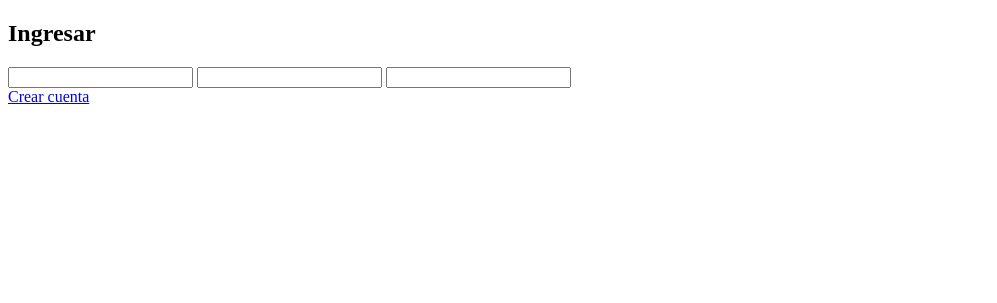
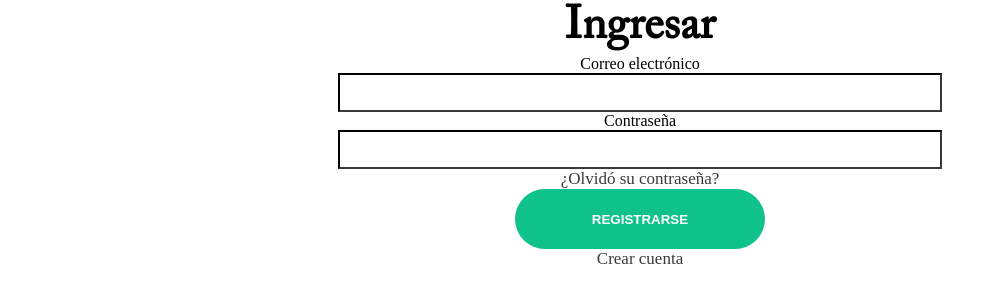
Before and after one commit to YerayIBF/DAW2Proyecto1, a PHP site: page /DAW2Proyecto1/view/login.php in a window 1280 px wide. Shown: the top 303 px of the page, without its empty margins (0-997 px from the left). Run offline with PHP 8.4, Linux system fonts and the light colour scheme; some web fonts are replaced.

Commit message:
Correcion  de errores + casi acabado la pagina login.php, creacion de los modelos usuario.php y usuarioDAO.php

```diff
--- a/css/home.css
+++ b/css/home.css
@@ -217,9 +217,7 @@ Seccion3 menu-descuento
 
 
 
-.menu-seccion{
 
-}
 
 
 .menu-seccion-titulo{
--- /dev/null
+++ b/css/login.css
@@ -0,0 +1,69 @@
+@font-face {
+    font-family: 'futura';
+    src:url(../fuentes/Futura/Book.ttf);
+    font-weight: 400;
+    font-style: light;
+}
+
+@font-face {
+    font-family: 'AdobeCaslonPro';
+    src: url(../fuentes/acaslonpro-regular.otf);
+    font-style: normal;
+    font-weight: 400;
+}
+
+*{
+margin: 0;
+padding: 0;
+
+}
+
+.contenedor {
+    display:flex;
+
+    justify-content: center;
+}
+
+.contenedor form  {
+    text-align: center;
+
+}
+
+.a-login{
+    text-decoration: none;
+    color: #3a3a3a;
+    font-size: 17px;
+    font-family: 'futura';
+    text-align: center;
+}
+
+.login-titulo{
+font-family: 'AdobeCaslonPro';
+text-align: center;
+font-size: 46px;
+font-weight: 700
+}
+
+.label-login{
+    margin-bottom: 5px;
+}
+
+.inputs-login{
+width: 600px;
+height: 35px;
+border-color: #3a3a3a;
+}
+
+.boton-login{
+border-radius: 60px;
+width: 250px;
+text-decoration: none;
+border: none;
+height: 60px;
+color: white;
+background-color: #0EC289;
+font-weight: 700;
+}
+.boton-login:hover {
+    background-color: #606060;
+}
--- a/view/login.php
+++ b/view/login.php
@@ -3,21 +3,30 @@
 <head>
     <meta charset="UTF-8">
     <meta name="viewport" content="width=device-width, initial-scale=1.0">
-    <title>Document</title>
+    <title>Login April</title>
+    <link rel="stylesheet" href="css/login.css">
 </head>
 <body>
-    <section>
-    <h1>Ingresar</h1>
+    <main>
+<h1 class="login-titulo">Ingresar</h1>
+    <section class="contenedor">
+
         <form>
-            <label></label>
-            <input>
-            <label></label>
-            <input>
-            <a></a>
-            <input>
+            <label class="label-login" for="correo">Correo electrónico</label>
+            <br>
+            <input type="email" name="correo" class="inputs-login">
+            <br>
+            <label class="label-login" for="contraseña">Contraseña</label>
+            <br>
+            <input type="password" name="contraseña" class="inputs-login">
+            <br>
+            <a class="a-login">¿Olvidó su contraseña?</a>
+            <br>
+            <input class="boton-login" type="submit" value="REGISTRARSE">
+            <br>
+            <a href="?controller=producto&action=registrarte" class="a-login">Crear cuenta</a>
         </form>
-    <a href="?controller=producto&action=registrarte">Crear cuenta</a>
     </section>
-
+</main>
 </body>
 </html>
```
Also changed, not shown: model/usuario.php (added, +121 -0 lines), model/usuarioDAO.php (added, +10 -0 lines), view/registro.php (+17 -13 lines).
